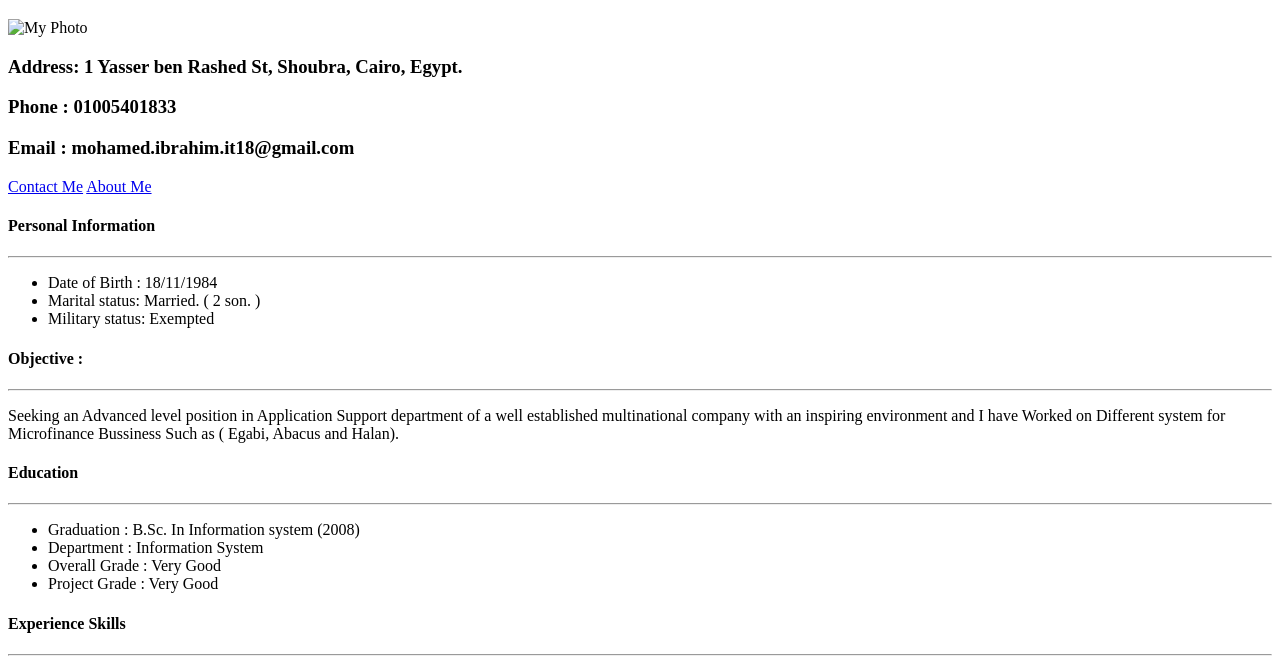
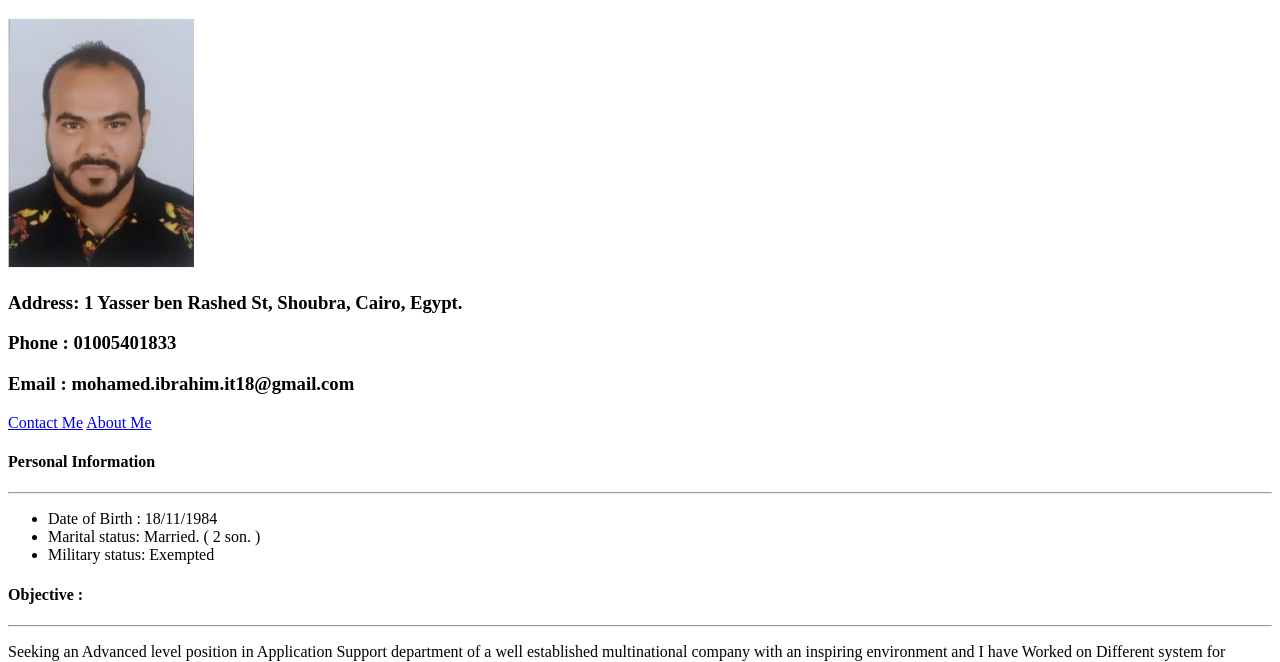
Before and after one commit to MohamedIbrahimit18/My-CV-Yarab, a plain HTML site: page index.html in a window 1280 px wide. Shown: the part 61-723 px from the top of the page. Drawn offline with Linux system fonts and the light colour scheme.

Commit message:
Update index.html

```diff
--- a/index.html
+++ b/index.html
@@ -7,7 +7,7 @@
 </head>
 <body>
     <h1>Mohamed Ibrahim Mohamed Saied</h1>
-    <img src="./M.jpg" height=250 alt="My Photo">
+    <img src="./assets/M.jpg" height=250 alt="My Photo">
     <h3>Address: 1 Yasser ben Rashed St, Shoubra, Cairo, Egypt.</h3>
     <h3>Phone : 01005401833</h3>
     <h3>Email : mohamed.ibrahim.it18@gmail.com</h3>
```
